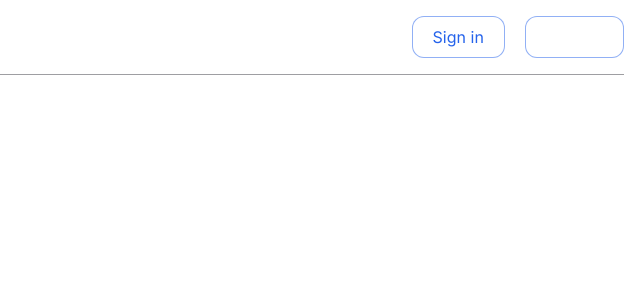
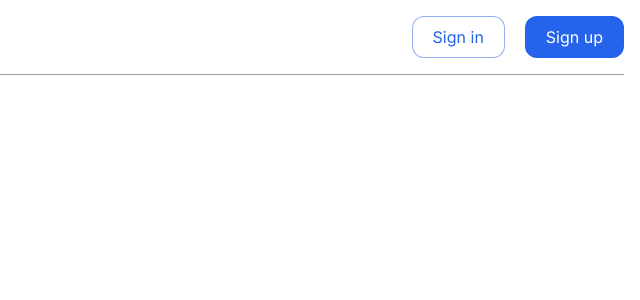
Before and after one commit to mmesomasaint/jointt, a Next.js app: page / in a window 1280 px wide. Shown: the top 300 px of the page, without its empty margins (640-1280 px from the left). Built offline with nearby package versions, Linux system fonts and the light colour scheme.

Commit message:
Fix: Handle duplicate utility style

```diff
--- a/app/page.tsx
+++ b/app/page.tsx
@@ -6,7 +6,7 @@ export default function Home() {
           <button className='rounded-xl px-5 py-3 leading-none bg-white border border-blue-600/50 text-blue-600'>
             Sign in
           </button>
-          <button className='rounded-xl px-5 py-3 leading-none bg-white border border-blue-600/50 bg-blue-600 text-white'>
+          <button className='rounded-xl px-5 py-3 leading-none border border-blue-600/50 bg-blue-600 text-white'>
             Sign up
           </button>
         </div>
```
